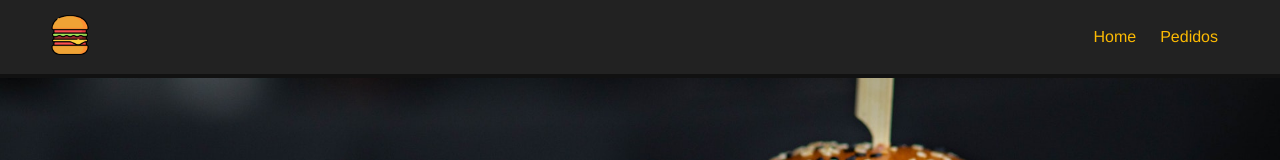
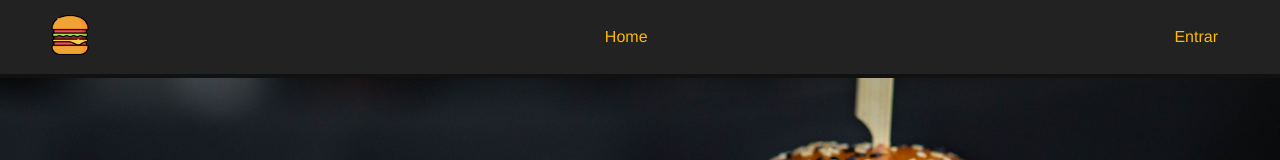
Before and after one commit to SilvanMoura/makeBurguer_vue, a Vue app: page / in a window 1280 px wide. Shown: the top 160 px of the page. Built offline with nearby package versions, Linux system fonts and the light colour scheme; data requests are answered from the project's data file; the HTML template or start-up script is replaced by a standard one.

Commit message:
Refactoring navbar with login and registration

```diff
--- a/src/components/Navbar.vue
+++ b/src/components/Navbar.vue
@@ -1,33 +1,60 @@
 <template>
-    <nav>
+    <header>
+
         <Router-link id="logo-url" to="/">
             <img :src="logo" :alt="alt" id="logo">
         </Router-link>
-        <router-link to="/">Home</router-link>
-        <router-link to="/requests">Pedidos</router-link>
-    </nav>
+
+        <nav>
+            <router-link to="/">Home</router-link>
+            <router-link v-if="!link" to="/requests">Pedidos</router-link>
+        </nav>
+
+        <router-link v-if="link" to="/login" class="btn-auth">Entrar</router-link>
+        <router-link v-if="!link" to="/" @click="logout">Sair</router-link>
+
+    </header>
+
 </template>
 
 <script>
+    import Cookies from 'js-cookie';
+
     export default{
         name: "Navbar",
-        props: ["logo", "alt"]
+        props: ["logo", "alt"],
+        data(){
+            return{
+                link: true
+            }
+        },
+
+        methods: {
+            loadPage(){
+                const token = Cookies.get("_myapp_token");
+
+                !token ? this.link=true : this.link=false ;
+            },
+            logout(){
+                Cookies.remove("_myapp_token");
+                this.$router.push('/');
+            }
+        },
+        mounted() {
+            this.loadPage()
+        }
     }
 </script>
 
 <style scoped>
-    nav{
+
+    header{
         background-color: #222;
         border-bottom: 4px solid #111;
         padding: 15px 50px;
         display: flex;
-        justify-content: flex-end;
+        justify-content: space-between;
         align-items: center;
-    }
-
-    nav #logo-url{
-        margin: auto;
-        margin-left: 0;
     }
 
     #logo{
@@ -35,14 +62,14 @@
         height: 40px;
     }
 
-    nav a{
+    nav a, .btn-auth{
         color: #FCBA03;
         text-decoration: none;
         margin: 12px;
         transition: .5s;
     }
 
-    nav a:hover{
+    nav a:hover, .btn-auth:hover{
         color: #FFF;
     }
 </style>
```
